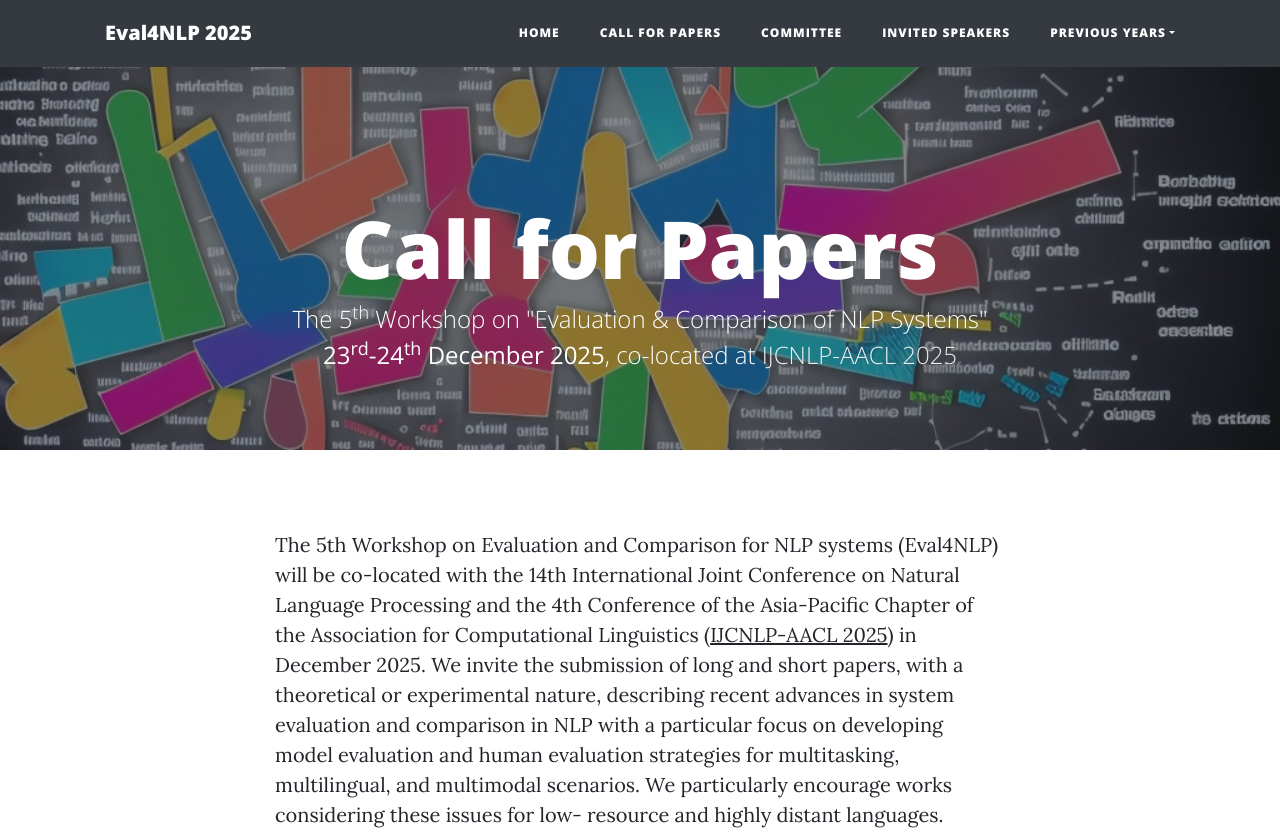
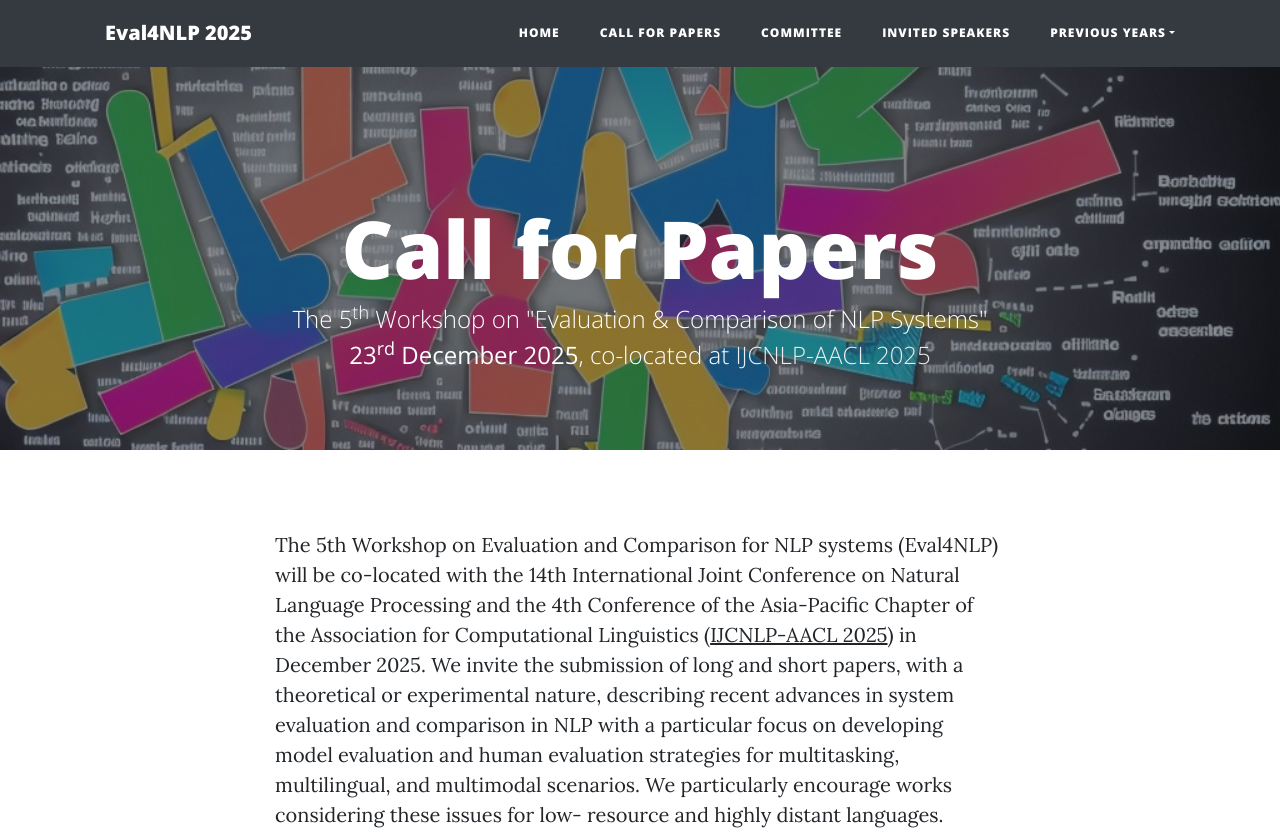
Before and after one commit to eval4nlp/eval4nlp.github.io, a website: page 2025/cfp.html in a window 1280 px wide. Shown: the top 833 px of the page. Drawn offline with Linux system fonts and the light colour scheme.

Commit message:
adapted date

```diff
--- a/2025/cfp.html
+++ b/2025/cfp.html
@@ -58,7 +58,7 @@
         <div class="site-heading">
           <h1>Call for Papers</h1>
           <span class="subheading">The 5<sup>th</sup> Workshop on "Evaluation & Comparison of NLP Systems"</span>
-          <span class="subheading"><b>23<sup>rd</sup>-24<sup>th</sup> December 2025</b>, co-located at <a
+          <span class="subheading"><b>23<sup>rd</sup> December 2025</b>, co-located at <a
               href="https://www.afnlp.org/conferences/ijcnlp2025/#schedule" target="blank">IJCNLP-AACL 2025</a></span>
         </div>
       </div>
```
Also changed, not shown: 2025/index.html (+1 -1 lines), 2025/invited-speakers.html (+1 -1 lines), 2025/organization.html (+1 -1 lines), 2025/program.html (+1 -1 lines), 2025/reference.html (+1 -1 lines).
